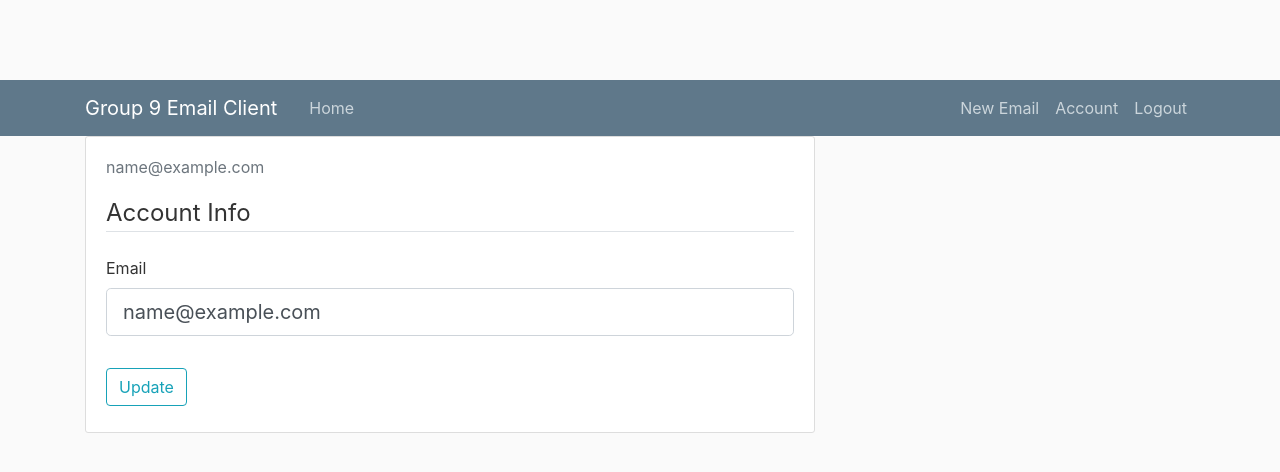
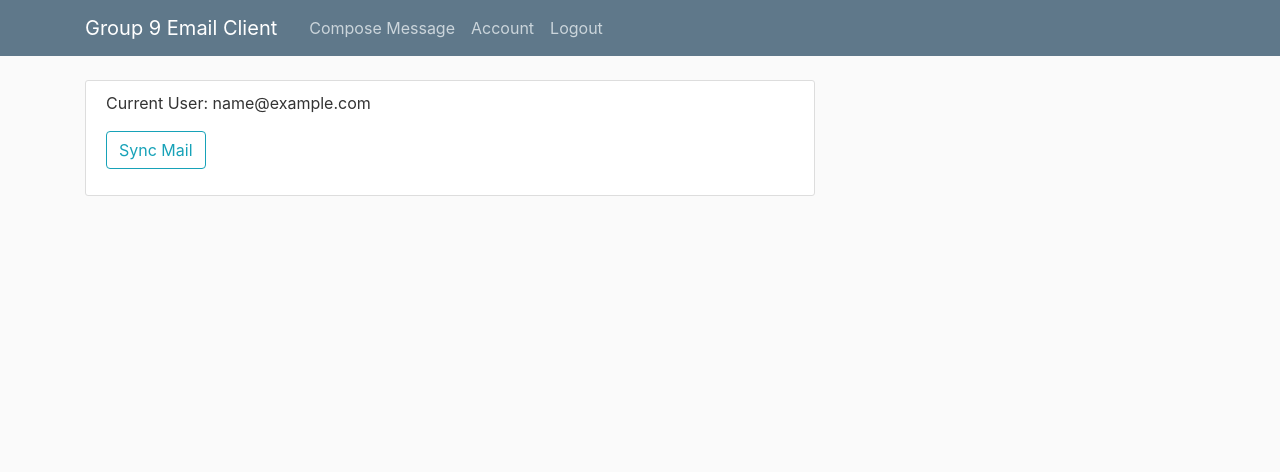
Before and after one commit to Intro-to-SE-Lab-Fall-20/Group-9, a Flask app: page /account in a window 1280 px wide. Shown: the top 472 px of the page. Run offline with Flask 2, Linux system fonts and the light colour scheme; the visitor is signed in with stand-in values (Sample User, id 1); data comes from the database, SQL or seed files in the repository; data that the repository does not hold is empty; some libraries are stand-ins or nearby versions.

Commit message:
Pulls emails from user's email server
Code pulls emails from user supplied server & displays short form of email to user. User can then select email subject to view entire email. Fixes issues #22 and #23.

```diff
--- a/Email-Client/g9client/Templates/account.html
+++ b/Email-Client/g9client/Templates/account.html
@@ -1,34 +1,26 @@
-{% extends "layout.html" %}
+{% extends 'layout.html' %}
 {% block content %}
-<div class="content-section">
-    <div class="media">
+
+  <div class="content-section">
+    <p> Current User: {{ current_user.email }} </p>
+    <form method="POST" action="">
+      {{ sync.hidden_tag() }}
+      <div class="form-group">
+        {{ sync.submit(class="btn btn-outline-info") }}
+      </div>
+    </form>
+  </div>
+
+  {% for email in emails %}
+  <article class="media content-section">
       <div class="media-body">
-        <h2 class="account-heading">{{ current_user.username }}</h2>
-        <p class="text-secondary">{{ current_user.email }}</p>
+        <div class="article-metadata">
+          <a>From: {{ email.sender }}</a>
+          <small class="text-muted">{{ email.date_received }}</small>
+        </div>
+        <h3><a  class="article-title" href="{{ url_for('read_email', email_id=email.id) }}">Subject: {{ email.subject }}</a></h2>
       </div>
-    </div>
-    <!-- FORM HERE -->
-        <form method="POST" action="" enctype="multipart/form-data">
-            {{ form.hidden_tag() }}
-            <fieldset class="form-group">
-                <legend class="border-bottom mb-4">Account Info</legend>
-                <div class="form-group">
-                    {{ form.email.label(class="form-control-label") }}
-                    {% if form.email.errors %}
-                        {{ form.email(class="form-control form-control-lg is-invalid") }}
-                        <div class="invalid-feedback">
-                            {% for error in form.email.errors %}
-                            <span>{{ error }}</span>
-                            {% endfor %}
-                        </div>
-                    {% else %}
-                        {{ form.email(class="form-control form-control-lg") }}
-                    {% endif %}
-                </div>
-            </fieldset>
-            <div class="form-group">
-                {{ form.submit(class="btn btn-outline-info") }}
-            </div>
-        </form>
-  </div>
-{% endblock %}
+  </article>
+  {% endfor %}
+
+{% endblock content %}
--- a/Email-Client/g9client/Templates/layout.html
+++ b/Email-Client/g9client/Templates/layout.html
@@ -1,7 +1,6 @@
 <!DOCTYPE html>
-<html lang="en">
+<html>
 <head>
-
   <!-- Required meta tags -->
     <meta charset="utf-8">
     <meta name="viewport" content="width=device-width, initial-scale=1, shrink-to-fit=no">
@@ -11,33 +10,22 @@
 
     <link rel="stylesheet" type="text/css" href="{{ url_for('static', filename='main.css') }}">
 
-    {%if title%}
-        <title>Email Client - {{ title }}</title>
-    {% else %}
-        <title>Email Client</title>
-    {% endif %}
 </head>
 <body>
   <header class="site-header">
-        <nav class="navbar navbar-expand-md navbar-dark bg-steel">
+    <nav class="navbar navbar-expand-md navbar-dark bg-steel fixed-top">
       <div class="container">
         <a class="navbar-brand mr-4" href="/">Group 9 Email Client</a>
         <button class="navbar-toggler" type="button" data-toggle="collapse" data-target="#navbarToggle" aria-controls="navbarToggle" aria-expanded="false" aria-label="Toggle navigation">
           <span class="navbar-toggler-icon"></span>
         </button>
         <div class="collapse navbar-collapse" id="navbarToggle">
-              <div class="navbar-nav mr-auto">
-                <a class="nav-item nav-link" href="{{ url_for('home') }}">Home</a>
-              </div>
           <!-- Navbar Right Side -->
           <div class="navbar-nav">
             {% if current_user.is_authenticated %}
-                  <a class="nav-item nav-link" href="{{ url_for('new_post') }}">New Email</a>
+              <a class="nav-item nav-link" href="{{ url_for('new_email') }}">Compose Message</a>
               <a class="nav-item nav-link" href="{{ url_for('account') }}">Account</a>
               <a class="nav-item nav-link" href="{{ url_for('logout') }}">Logout</a>
-                {% else %}
-                  <a class="nav-item nav-link" href="{{ url_for('login') }}">Login</a>
-                  <a class="nav-item nav-link" href="{{ url_for('register') }}">Register</a>
             {% endif %}
           </div>
         </div>
@@ -51,14 +39,13 @@
         {% with messages = get_flashed_messages(with_categories=true) %}
           {% if messages %}
             {% for category, message in messages %}
-                        <div class="alert alert-{{category}}">
-                            {{message}}
+              <div class="alert alert-{{ category }}">
+                {{ message }}
               </div>
             {% endfor %}
           {% endif %}
         {% endwith %}
         {% block content %}{% endblock %}
-          </div>
       </div>
   </main>
 
@@ -67,6 +54,5 @@
   <script src="https://code.jquery.com/jquery-3.3.1.slim.min.js" integrity="sha384-q8i/X+965DzO0rT7abK41JStQIAqVgRVzpbzo5smXKp4YfRvH+8abtTE1Pi6jizo" crossorigin="anonymous"></script>
   <script src="https://cdnjs.cloudflare.com/ajax/libs/popper.js/1.14.7/umd/popper.min.js" integrity="sha384-UO2eT0CpHqdSJQ6hJty5KVphtPhzWj9WO1clHTMGa3JDZwrnQq4sF86dIHNDz0W1" crossorigin="anonymous"></script>
   <script src="https://stackpath.bootstrapcdn.com/bootstrap/4.3.1/js/bootstrap.min.js" integrity="sha384-JjSmVgyd0p3pXB1rRibZUAYoIIy6OrQ6VrjIEaFf/nJGzIxFDsf4x0xIM+B07jRM" crossorigin="anonymous"></script>
-
 </body>
 </html>
--- a/Email-Client/g9client/forms.py
+++ b/Email-Client/g9client/forms.py
@@ -1,6 +1,4 @@
 from flask_wtf import FlaskForm
-from flask_wtf.file import FileField, FileAllowed
-from flask_login import current_user
 from wtforms import StringField, PasswordField, SubmitField, BooleanField, IntegerField, TextAreaField
 from wtforms.validators import DataRequired, Length, Email, EqualTo, ValidationError
 from g9client.models import User
@@ -26,17 +24,12 @@ class LoginForm(FlaskForm):
     remember = BooleanField('Remember Me')
     submit = SubmitField('Login')
 
-class UpdateAccoutForm(FlaskForm):
-    email = StringField('Email', validators=[DataRequired(), Email()])
-    submit = SubmitField('Update')
-
-    def validate_email(self, email):
-        if email.data != current_user.email:
-            user = User.query.filter_by(email=email.data).first()
-            if user:
-                raise ValidationError('That email is taken. Please choose a different one.')
+# Submit button for syncing mail
+class SyncMailForm(FlaskForm):
+    submit = SubmitField("Sync Mail")
 
 class EmailForm(FlaskForm):
-    title = StringField('Title', validators=[DataRequired()])
+    to = StringField('To', validators=[DataRequired()])
+    subject = StringField('Subject', validators=[DataRequired()])
     content = TextAreaField('Content', validators=[DataRequired()])
     submit = SubmitField('Send')
--- a/Email-Client/g9client/routes.py
+++ b/Email-Client/g9client/routes.py
@@ -1,112 +1,80 @@
+from flask import render_template, url_for, flash, redirect, request
+from g9client import app, db, bcrypt
+from g9client.forms import RegistrationForm, LoginForm, SyncMailForm, EmailForm
+from g9client.models import User, Emails
+from g9client.functions import syncMail
+from flask_login import login_user, current_user, logout_user, login_required
 import os
-import secrets
-from PIL import Image
-from flask import render_template, url_for, flash, redirect, request, abort
-from g9client import app, db, bcrypt
-from g9client.forms import RegistrationForm, LoginForm, UpdateAccoutForm, EmailForm
-from g9client.models import User, Post
-from flask_login import login_user, current_user, logout_user, login_required
 
-
-@app.route('/')
-@app.route('/home')
-def home():
-    posts = Post.query.all()
-    return render_template('home.html',posts=posts)
-
-@app.route('/register', methods=['GET', 'POST'])
-def register():
-    if current_user.is_authenticated:
-        return redirect(url_for('home'))
-    form = RegistrationForm()
-    if form.validate_on_submit():
-        hashed_password = bcrypt.generate_password_hash(form.password.data).decode('utf-8')
-        user = User(email=form.email.data,
-            password=hashed_password,
-            imap_server=form.imap_server.data,
-            smtp_server=form.smtp_server.data,
-            smtp_port=form.smtp_port.data)
-        db.session.add(user)
-        db.session.commit()
-        flash('Your account has been created! You are now able to log in','success')
-        return redirect(url_for('login'))
-    return render_template('register.html', title='Register', form=form)
-
-@app.route('/login', methods=['GET', 'POST'])
+@app.route('/', methods=["GET", "POST"])
+@app.route('/login', methods=["GET", "POST"])
 def login():
     if current_user.is_authenticated:
-        return redirect(url_for('home'))
+        return redirect(url_for('account'))
     form = LoginForm()
     if form.validate_on_submit():
         user = User.query.filter_by(email=form.email.data).first()
-        if user and bcrypt.check_password_hash(user.password, form.password.data):
+        # if user and bcrypt.check_password_hash(user.password, form.password.data):
+        if user and user.password == form.password.data: # can't use hashed password; need encryption method
             login_user(user, remember=form.remember.data)
             next_page = request.args.get('next')
-            return redirect(next_page) if next_page else redirect(url_for('home'))
+            return redirect(next_page) if next_page else redirect(url_for('account'))
         else:
-            flash('Login Unsuccessful. Please check email and password', 'danger')
+            flash('Login unsuccessful. Please check email and password.', 'danger')
     return render_template('login.html', title='Login', form=form)
+
+@app.route('/register', methods=["GET", "POST"])
+def register():
+    if current_user.is_authenticated:
+        return redirect(url_for('login'))
+    form = RegistrationForm()
+    if form.validate_on_submit():
+        # hashed_password = bcrypt.generate_password_hash(form.password.data).decode('utf-8')
+        user = User(
+            email=form.email.data,
+            password=form.password.data,
+            imap_server=form.imap_server.data,
+            smtp_server=form.smtp_server.data,
+            smtp_port=form.smtp_port.data
+        )
+        db.session.add(user)
+        db.session.commit()
+        flash(f'Account details registered for {form.email.data}!', 'success')
+        return redirect(url_for('login'))
+    return render_template('register.html', title='Register', form=form)
 
 @app.route('/logout')
 def logout():
     logout_user()
-    return redirect(url_for('home'))
+    return redirect(url_for('login'))
 
-@app.route('/account', methods=['GET', 'POST'])
+@app.route("/account", methods=["GET", "POST"])
 @login_required
 def account():
-    form = UpdateAccoutForm()
-    if form.validate_on_submit():
-        current_user.email = form.email.data
-        db.session.commit()
-        flash('Your account has been updated!', 'success')
+    sync = SyncMailForm()
+    emails = Emails.query.filter_by(user=current_user.email).all()
+
+    if sync.validate_on_submit(): # Sync new emails
+        syncMail(current_user.email, current_user.password , current_user.imap_server)
+        flash(f'Inbox updated.', 'success')
         return redirect(url_for('account'))
-    elif request.method == 'GET':
-        form.email.data = current_user.email
-    return render_template('account.html', title='Account', form=form)
 
-@app.route('/post/new', methods=['GET', 'POST'])
+    return render_template('account.html', title='Account', sync = sync, emails = emails, new_email = new_email)
+
+@app.route('/post/<int:email_id>')
 @login_required
-def new_post():
+def read_email(email_id):
+    email = Emails.query.get_or_404(email_id)
+    return render_template('read-email.html', title=email.subject, email=email)
+
+@app.route('/email/new', methods=['GET', 'POST'])
+@login_required
+def new_email():
     form = EmailForm()
-    if form.validate_on_submit():
-        post = Post(title=form.title.data, content=form.content.data, author=current_user)
-        db.session.add(post)
-        db.session.commit()
-        flash('Your email has been created!', 'success')
-        return redirect(url_for('home'))
-    return render_template('create_email.html', title='New Email', form=form, legend='New Email')
-
-@app.route('/post/<int:post_id>')
-def post(post_id):
-    post = Post.query.get_or_404(post_id)
-    return render_template('post.html', title=post.title, post=post)
-
-@app.route('/post/<int:post_id>/update', methods=['GET', 'POST'])
-@login_required
-def update_post(post_id):
-    post = Post.query.get_or_404(post_id)
-    if post.author != current_user:
-        abort(403)
-    form = EmailForm()
-    if form.validate_on_submit():
-        post.title = form.title.data
-        post.content = form.content.data
-        db.session.commit()
-        flash('Your email has been updated!', 'success')
-        return redirect(url_for('post', post_id=post.id))
-    elif request.method == 'GET':
-        form.title.data = post.title
-        form.content.data = post.content
-    return render_template('create_email.html', title='Update Email', form=form, legend='Update Email')
-
-@app.route('/post/<int:post_id>/delete', methods=['POST'])
-@login_required
-def delete_post(post_id):
-    post = Post.query.get_or_404(post_id)
-    if post.author != current_user:
-        abort(403)
-    db.session.delete(post)
-    db.session.commit()
-    flash('Your email has been deleted!', 'success')
-    return redirect(url_for('home'))
+    # if form.validate_on_submit():
+    #     post = Post(title=form.title.data, content=form.content.data, author=current_user)
+    #     db.session.add(post)
+    #     db.session.commit()
+    #     flash('Your email has been created!', 'success')
+    #     return redirect(url_for('home'))
+    return render_template('create-email.html', title='Compose Message', form=form, legend='Compose Message')
```
Also changed, not shown: Email-Client/g9client/Templates/create-email.html (added, +58 -0 lines), Email-Client/g9client/Templates/read-email.html (added, +22 -0 lines), Email-Client/g9client/functions.py (added, +77 -0 lines), Email-Client/g9client/models.py (+8 -7 lines). Lines whose indentation alone changed are shown as unchanged.
